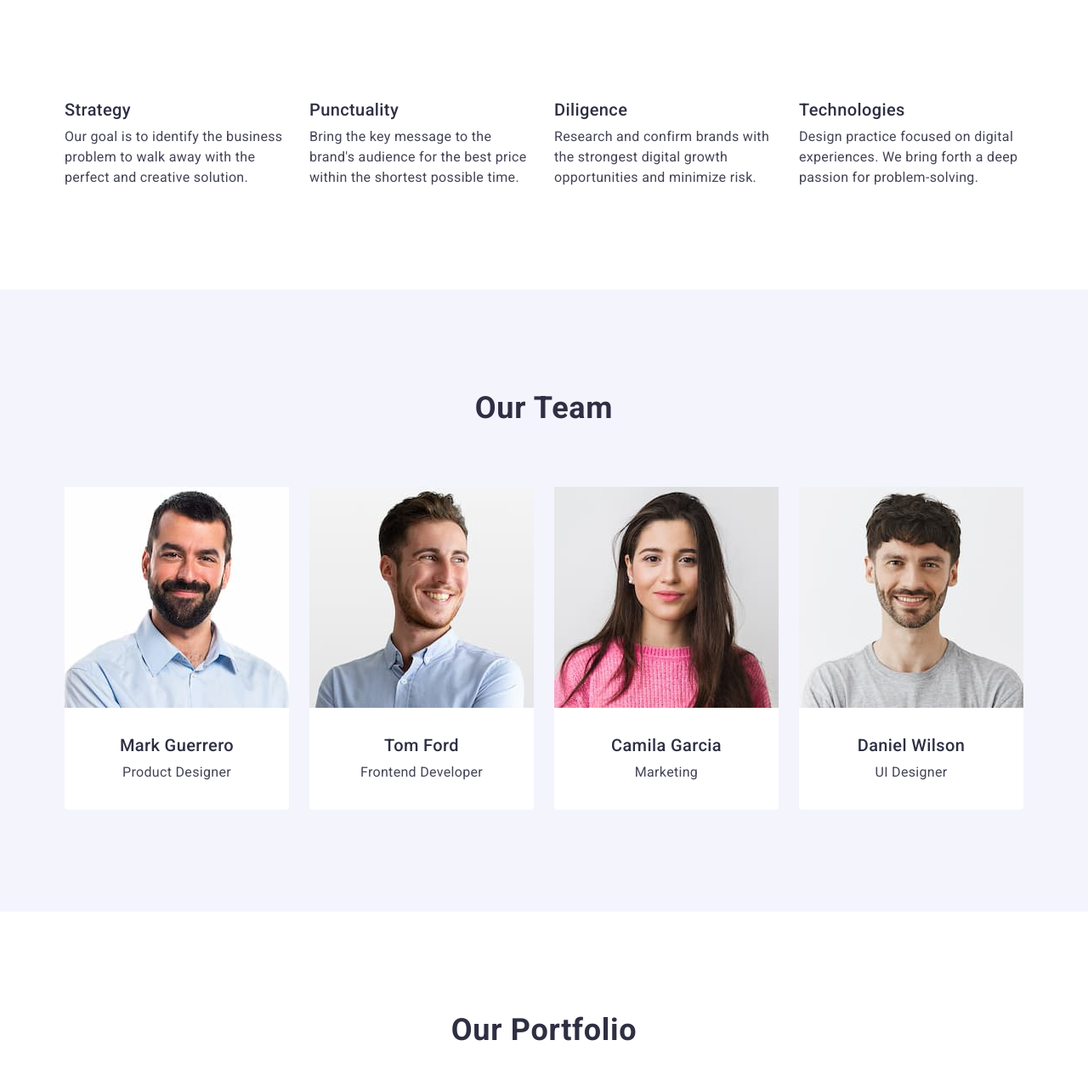
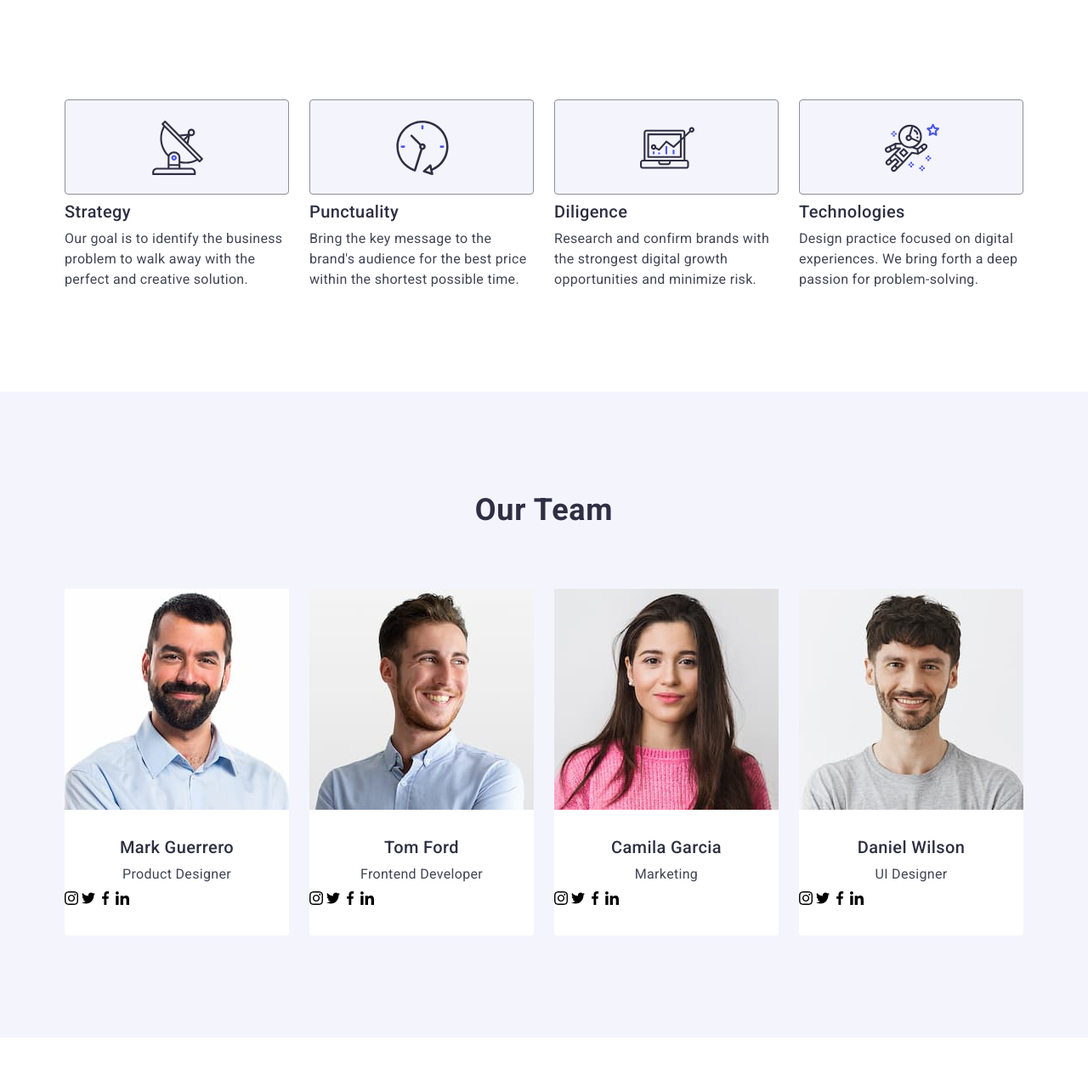
Before and after one commit to iryna-pona/goit-markup-hw-04, a plain HTML site: page index.html in a window 1280 px wide. Shown: the part 676-1960 px from the top of the page at 85% size. Drawn offline with nearby package versions, Linux system fonts and the light colour scheme.

Commit message:
added a sprite with icons, an image with a gradient on the hero background, added icons to the markup

```diff
--- a/css/styles.css
+++ b/css/styles.css
@@ -121,6 +121,16 @@ img {
 
 .hero {
   background: #2e2f42;
+  background-image: linear-gradient(
+      to bottom,
+      rgba(46, 47, 66, 0.7),
+      rgba(46, 47, 66, 0.7)
+    ),
+    url(../images/people-office.jpg);
+  background-repeat: no-repeat;
+  background-position: center;
+  background-size: cover;
+  max-width: 1440px;
   padding-top: 188px;
   padding-bottom: 188px;
 }
@@ -174,6 +184,16 @@ img {
   clip-path: inset(100%);
   clip: rect(0 0 0 0);
   overflow: hidden;
+}
+
+.studio-item-icon-container {
+  border: 1px solid #8e8f99;
+  border-radius: 4px;
+  width: 264px;
+  height: 112px;
+  background: #f4f4fd;
+  padding: 24px 100px;
+  margin-bottom: 8px;
 }
 
 .studio-item-title {
@@ -235,6 +255,7 @@ img {
   line-height: 1.5;
   letter-spacing: 0.02em;
   text-align: center;
+  margin-bottom: 8px;
 }
 
 .team-item-card {
--- a/index.html
+++ b/index.html
@@ -73,6 +73,11 @@
           <h2 class="visually-hidden">About the studio</h2>
           <ul class="studio-list">
             <li class="studio-item">
+              <div class="studio-item-icon-container">
+                <svg class="studio-item-icon" width="64" height="64">
+                  <use href="./images/icons.svg#icon-antenna"></use>
+                </svg>
+              </div>
               <h3 class="studio-item-title">Strategy</h3>
               <p class="studio-item-text">
                 Our goal is to identify the business problem to walk away with
@@ -80,6 +85,11 @@
               </p>
             </li>
             <li class="studio-item">
+              <div class="studio-item-icon-container">
+                <svg class="studio-item-icon" width="64" height="64">
+                  <use href="./images/icons.svg#icon-clock"></use>
+                </svg>
+              </div>
               <h3 class="studio-item-title">Punctuality</h3>
               <p class="studio-item-text">
                 Bring the key message to the brand's audience for the best price
@@ -87,6 +97,11 @@
               </p>
             </li>
             <li class="studio-item">
+              <div class="studio-item-icon-container">
+                <svg class="studio-item-icon" width="64" height="64">
+                  <use href="./images/icons.svg#icon-diagram"></use>
+                </svg>
+              </div>
               <h3 class="studio-item-title">Diligence</h3>
               <p class="studio-item-text">
                 Research and confirm brands with the strongest digital growth
@@ -94,6 +109,11 @@
               </p>
             </li>
             <li class="studio-item">
+              <div class="studio-item-icon-container">
+                <svg class="studio-item-icon" width="64" height="64">
+                  <use href="./images/icons.svg#icon-astronaut"></use>
+                </svg>
+              </div>
               <h3 class="studio-item-title">Technologies</h3>
               <p class="studio-item-text">
                 Design practice focused on digital experiences. We bring forth a
@@ -118,6 +138,18 @@
               <div class="team-item-card">
                 <h3 class="team-item-title">Mark Guerrero</h3>
                 <p class="team-item-text">Product Designer</p>
+                <svg class="team-item-social-icon" width="16" height="16">
+                  <use href="./images/icons.svg#icon-instagram"></use>
+                </svg>
+                <svg class="team-item-social-icon" width="16" height="16">
+                  <use href="./images/icons.svg#icon-twitter"></use>
+                </svg>
+                <svg class="team-item-social-icon" width="16" height="16">
+                  <use href="./images/icons.svg#icon-facebook"></use>
+                </svg>
+                <svg class="team-item-social-icon" width="16" height="16">
+                  <use href="./images/icons.svg#icon-linkedin"></use>
+                </svg>
               </div>
             </li>
             <li class="team-item">
@@ -130,6 +162,18 @@
               <div class="team-item-card">
                 <h3 class="team-item-title">Tom Ford</h3>
                 <p class="team-item-text">Frontend Developer</p>
+                <svg class="team-item-social-icon" width="16" height="16">
+                  <use href="./images/icons.svg#icon-instagram"></use>
+                </svg>
+                <svg class="team-item-social-icon" width="16" height="16">
+                  <use href="./images/icons.svg#icon-twitter"></use>
+                </svg>
+                <svg class="team-item-social-icon" width="16" height="16">
+                  <use href="./images/icons.svg#icon-facebook"></use>
+                </svg>
+                <svg class="team-item-social-icon" width="16" height="16">
+                  <use href="./images/icons.svg#icon-linkedin"></use>
+                </svg>
               </div>
             </li>
             <li class="team-item">
@@ -142,6 +186,18 @@
               <div class="team-item-card">
                 <h3 class="team-item-title">Camila Garcia</h3>
                 <p class="team-item-text">Marketing</p>
+                <svg class="team-item-social-icon" width="16" height="16">
+                  <use href="./images/icons.svg#icon-instagram"></use>
+                </svg>
+                <svg class="team-item-social-icon" width="16" height="16">
+                  <use href="./images/icons.svg#icon-twitter"></use>
+                </svg>
+                <svg class="team-item-social-icon" width="16" height="16">
+                  <use href="./images/icons.svg#icon-facebook"></use>
+                </svg>
+                <svg class="team-item-social-icon" width="16" height="16">
+                  <use href="./images/icons.svg#icon-linkedin"></use>
+                </svg>
               </div>
             </li>
             <li class="team-item">
@@ -154,6 +210,18 @@
               <div class="team-item-card">
                 <h3 class="team-item-title">Daniel Wilson</h3>
                 <p class="team-item-text">UI Designer</p>
+                <svg class="team-item-social-icon" width="16" height="16">
+                  <use href="./images/icons.svg#icon-instagram"></use>
+                </svg>
+                <svg class="team-item-social-icon" width="16" height="16">
+                  <use href="./images/icons.svg#icon-twitter"></use>
+                </svg>
+                <svg class="team-item-social-icon" width="16" height="16">
+                  <use href="./images/icons.svg#icon-facebook"></use>
+                </svg>
+                <svg class="team-item-social-icon" width="16" height="16">
+                  <use href="./images/icons.svg#icon-linkedin"></use>
+                </svg>
               </div>
             </li>
           </ul>
@@ -250,6 +318,19 @@
           Increase the flow of customers and sales for your business with
           digital marketing & growth solutions.
         </p>
+        <p class="footer-social-text">Social media</p>
+        <svg class="footer-social-icon" width="24" height="24">
+          <use href="./images/icons.svg#icon-instagram"></use>
+        </svg>
+        <svg class="team-item-social-icon" width="24" height="24">
+          <use href="./images/icons.svg#icon-twitter"></use>
+        </svg>
+        <svg class="team-item-social-icon" width="24" height="24">
+          <use href="./images/icons.svg#icon-facebook"></use>
+        </svg>
+        <svg class="team-item-social-icon" width="24" height="24">
+          <use href="./images/icons.svg#icon-linkedin"></use>
+        </svg>
       </div>
     </footer>
   </body>
```
Also changed, not shown: images/icons.svg (added), images/people-office.jpg (added), 1 other file. Lines whose indentation alone changed are shown as unchanged.
